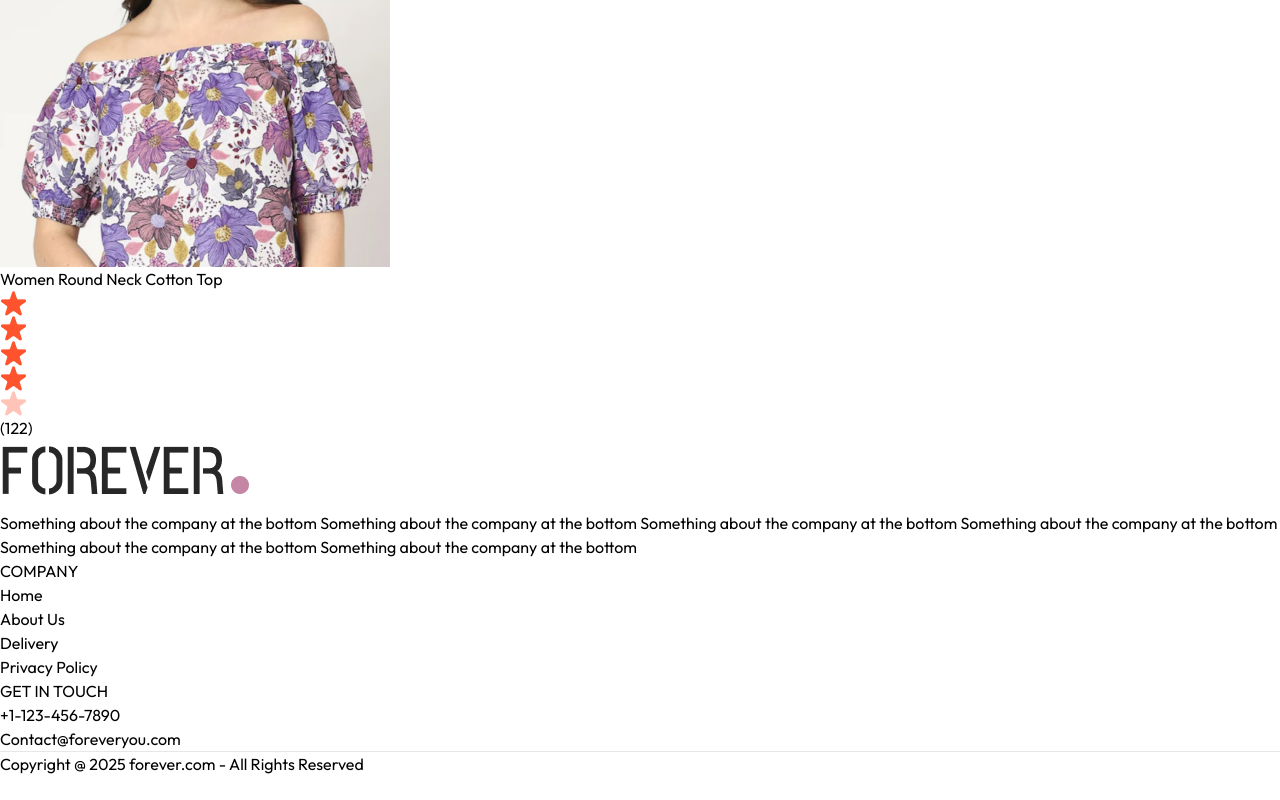
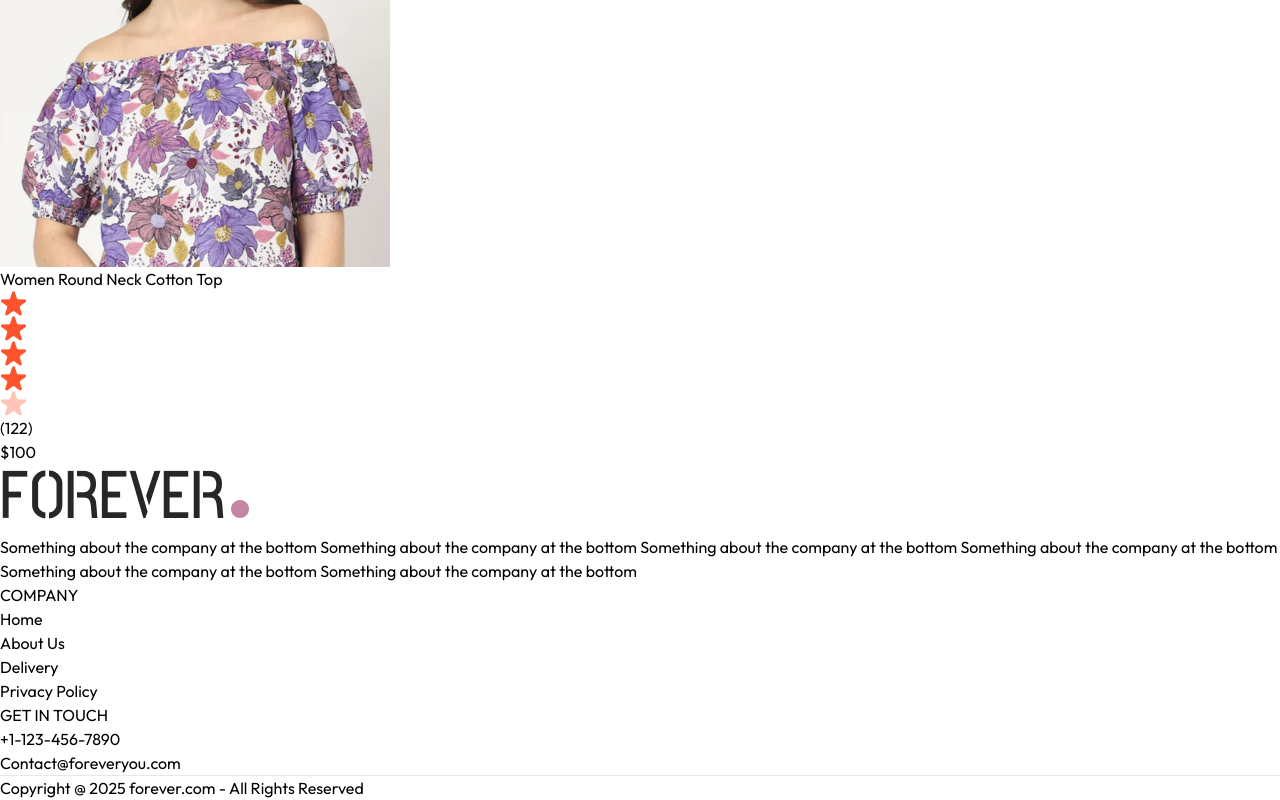
Before and after one commit to Andrew-Projects-1/E-Commerce, a React (Vite) app in the folder frontend/: page /product/aaaaa in a window 1280 px wide. Shown: the part 1155-1955 px from the top of the page. Before the commit the page ends 1931 px from the top, so only its background shows below. Built offline with nearby package versions, Linux system fonts and the light colour scheme.

Commit message:
Added product price to products

```diff
--- a/frontend/src/pages/Product.jsx
+++ b/frontend/src/pages/Product.jsx
@@ -6,7 +6,7 @@ import { assets } from '../assets/assets';
 const Product = () => {
 
   const {productId} = useParams();
-  const {products} = useContext(ShopContext);
+  const {products, currency} = useContext(ShopContext);
   const [productData, setProductData] = useState(false);
   const [image, setImage] = useState('');
 
@@ -56,6 +56,7 @@ const Product = () => {
             <img src={assets.star_dull_icon} alt="" className="w-3 5" />
             <p className='pl-2'>(122)</p>
           </div>
+          <p>{currency}{productData.price}</p>
         </div>
       </div>
 
```
